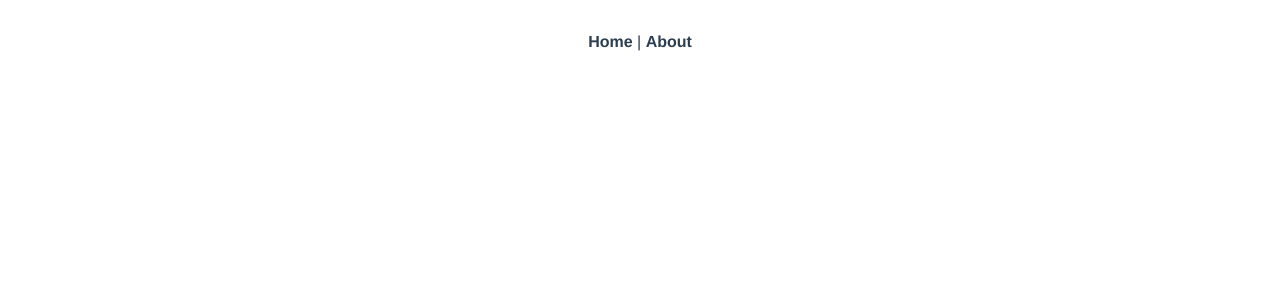
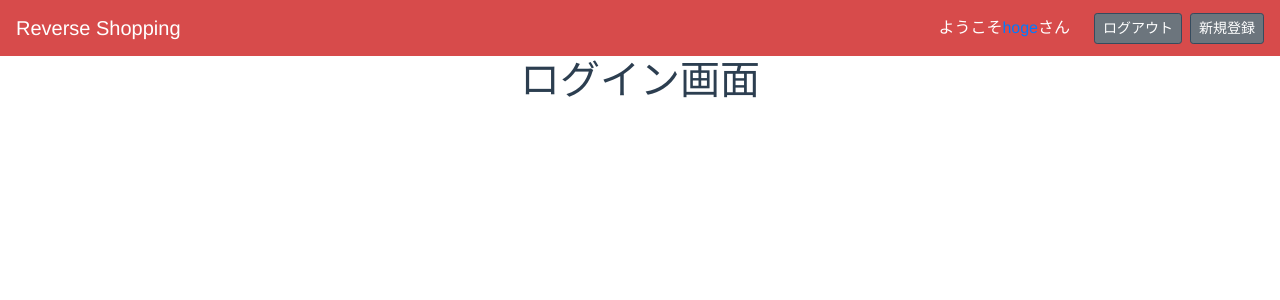
Before and after one commit to TakashiWakai-AWS/kogasoftware-AgenlDojo, a Vue app in the folder ReverseShopping/vue/: page /sign-in in a window 1280 px wide. Shown: the top 300 px of the page. Built offline with nearby package versions, Linux system fonts and the light colour scheme.

Commit message:
ヘッダー作成

```diff
--- a/ReverseShopping/vue/src/App.vue
+++ b/ReverseShopping/vue/src/App.vue
@@ -1,12 +1,24 @@
 <template>
   <div id="app">
-    <div id="nav">
-      <router-link to="/">Home</router-link> |
-      <router-link to="/about">About</router-link>
-    </div>
+    <Header></Header>
     <router-view/>
   </div>
 </template>
+
+<script>
+import Header from "./components/Header.vue"
+
+export default {
+  components: {
+    Header
+  },
+  data() {
+    return {
+      isLoggedIn : false
+    }
+  }
+}
+</script>
 
 <style>
 #app {
@@ -17,9 +29,10 @@
   color: #2c3e50;
 }
 
-#nav {
-  padding: 30px;
+.button {
+  border-color: #354B5E !important;
 }
+
 
 #nav a {
   font-weight: bold;
--- /dev/null
+++ b/ReverseShopping/vue/src/components/Header.vue
@@ -0,0 +1,43 @@
+<template>
+  <div class="header">
+    <b-navbar id="header" toggleable="lg" type="dark" variant="#333">
+      <b-navbar-brand to="/">Reverse Shopping</b-navbar-brand>
+        <b-navbar-nav class="ml-auto">
+          <template v-if="isLoggedIn">
+            <div id="user-link-wrapper" class="mr-4">
+                ようこそ<b-link id="user-link" to="/user">hoge</b-link>さん
+            </div>
+            <b-button to="/sign-in" size="sm" class="button my-2 mr-2 my-sm-0">ログアウト</b-button>
+          </template>
+          <b-button v-else to="/sign-in" size="sm" class="button my-2 mr-2 my-sm-0">ログイン</b-button>
+          <b-button to="/sign-up" size="sm" class="button my-2 my-sm-0">新規登録</b-button>
+        </b-navbar-nav>
+    </b-navbar>
+  </div>
+</template>
+
+<script>
+export default {
+  name: 'Header',
+  data() {
+    return {
+      isLoggedIn : true
+    }
+  }
+}
+</script>
+
+<style scoped>
+#header {
+  color: #FFF;
+  background-color: #D74B4B;
+}
+
+#user-link-wrapper {
+  height: 30px;
+}
+
+#user-link {
+  line-height: 30px;
+}
+</style>
--- a/ReverseShopping/vue/src/components/HelloWorld.vue
+++ /dev/null
@@ -1,60 +0,0 @@
-<template>
-  <div class="hello">
-    <h1>{{ msg }}</h1>
-    <p>
-      For a guide and recipes on how to configure / customize this project,<br>
-      check out the
-      <a href="https://cli.vuejs.org" target="_blank" rel="noopener">vue-cli documentation</a>.
-    </p>
-    <h3>Installed CLI Plugins</h3>
-    <ul>
-      <li><a href="https://github.com/vuejs/vue-cli/tree/dev/packages/%40vue/cli-plugin-babel" target="_blank" rel="noopener">babel</a></li>
-      <li><a href="https://github.com/vuejs/vue-cli/tree/dev/packages/%40vue/cli-plugin-router" target="_blank" rel="noopener">router</a></li>
-      <li><a href="https://github.com/vuejs/vue-cli/tree/dev/packages/%40vue/cli-plugin-vuex" target="_blank" rel="noopener">vuex</a></li>
-      <li><a href="https://github.com/vuejs/vue-cli/tree/dev/packages/%40vue/cli-plugin-eslint" target="_blank" rel="noopener">eslint</a></li>
-    </ul>
-    <h3>Essential Links</h3>
-    <ul>
-      <li><a href="https://vuejs.org" target="_blank" rel="noopener">Core Docs</a></li>
-      <li><a href="https://forum.vuejs.org" target="_blank" rel="noopener">Forum</a></li>
-      <li><a href="https://chat.vuejs.org" target="_blank" rel="noopener">Community Chat</a></li>
-      <li><a href="https://twitter.com/vuejs" target="_blank" rel="noopener">Twitter</a></li>
-      <li><a href="https://news.vuejs.org" target="_blank" rel="noopener">News</a></li>
-    </ul>
-    <h3>Ecosystem</h3>
-    <ul>
-      <li><a href="https://router.vuejs.org" target="_blank" rel="noopener">vue-router</a></li>
-      <li><a href="https://vuex.vuejs.org" target="_blank" rel="noopener">vuex</a></li>
-      <li><a href="https://github.com/vuejs/vue-devtools#vue-devtools" target="_blank" rel="noopener">vue-devtools</a></li>
-      <li><a href="https://vue-loader.vuejs.org" target="_blank" rel="noopener">vue-loader</a></li>
-      <li><a href="https://github.com/vuejs/awesome-vue" target="_blank" rel="noopener">awesome-vue</a></li>
-    </ul>
-  </div>
-</template>
-
-<script>
-export default {
-  name: 'HelloWorld',
-  props: {
-    msg: String
-  }
-}
-</script>
-
-<!-- Add "scoped" attribute to limit CSS to this component only -->
-<style scoped>
-h3 {
-  margin: 40px 0 0;
-}
-ul {
-  list-style-type: none;
-  padding: 0;
-}
-li {
-  display: inline-block;
-  margin: 0 10px;
-}
-a {
-  color: #42b983;
-}
-</style>
--- a/ReverseShopping/vue/src/router/index.js
+++ b/ReverseShopping/vue/src/router/index.js
@@ -1,23 +1,33 @@
 import Vue from 'vue'
 import VueRouter from 'vue-router'
-import Home from '../views/Home.vue'
+import Top from '../views/Top.vue'
+import SignIn from '../views/SignIn.vue'
+import SignUp from '../views/SignUp.vue'
+import User from '../views/User.vue'
 
 Vue.use(VueRouter)
 
 const routes = [
   {
     path: '/',
-    name: 'home',
-    component: Home
+    name: 'top',
+    component: Top
   },
   {
-    path: '/about',
-    name: 'about',
-    // route level code-splitting
-    // this generates a separate chunk (about.[hash].js) for this route
-    // which is lazy-loaded when the route is visited.
-    component: () => import(/* webpackChunkName: "about" */ '../views/About.vue')
-  }
+    path: '/sign-in',
+    name: 'sign-in',
+    component: SignIn
+  },
+  {
+    path: '/sign-up',
+    name: 'sign-up',
+    component: SignUp
+  },
+  {
+    path: '/user',
+    name: 'user',
+    component: User
+  },
 ]
 
 const router = new VueRouter({
--- a/ReverseShopping/vue/src/views/About.vue
+++ /dev/null
@@ -1,5 +0,0 @@
-<template>
-  <div class="about">
-    <h1>This is an about page</h1>
-  </div>
-</template>
--- a/ReverseShopping/vue/src/views/Home.vue
+++ /dev/null
@@ -1,18 +0,0 @@
-<template>
-  <div class="home">
-    <img alt="Vue logo" src="../assets/logo.png">
-    <HelloWorld msg="Welcome to Your Vue.js App"/>
-  </div>
-</template>
-
-<script>
-// @ is an alias to /src
-import HelloWorld from '@/components/HelloWorld.vue'
-
-export default {
-  name: 'home',
-  components: {
-    HelloWorld
-  }
-}
-</script>
--- /dev/null
+++ b/ReverseShopping/vue/src/views/SignIn.vue
@@ -0,0 +1,5 @@
+<template>
+  <div class="sign-in">
+    <h1>ログイン画面</h1>
+  </div>
+</template>
--- /dev/null
+++ b/ReverseShopping/vue/src/views/SignUp.vue
@@ -0,0 +1,5 @@
+<template>
+  <div class="sign-up">
+    <h1>新規登録画面</h1>
+  </div>
+</template>
--- /dev/null
+++ b/ReverseShopping/vue/src/views/Top.vue
@@ -0,0 +1,12 @@
+<template>
+  <div class="home">
+    <h1>TOP画面</h1>
+  </div>
+</template>
+
+<script>
+
+export default {
+  name: 'Top',
+}
+</script>
--- /dev/null
+++ b/ReverseShopping/vue/src/views/User.vue
@@ -0,0 +1,5 @@
+<template>
+  <div class="user">
+    <h1>ユーザー情報画面</h1>
+  </div>
+</template>
```
